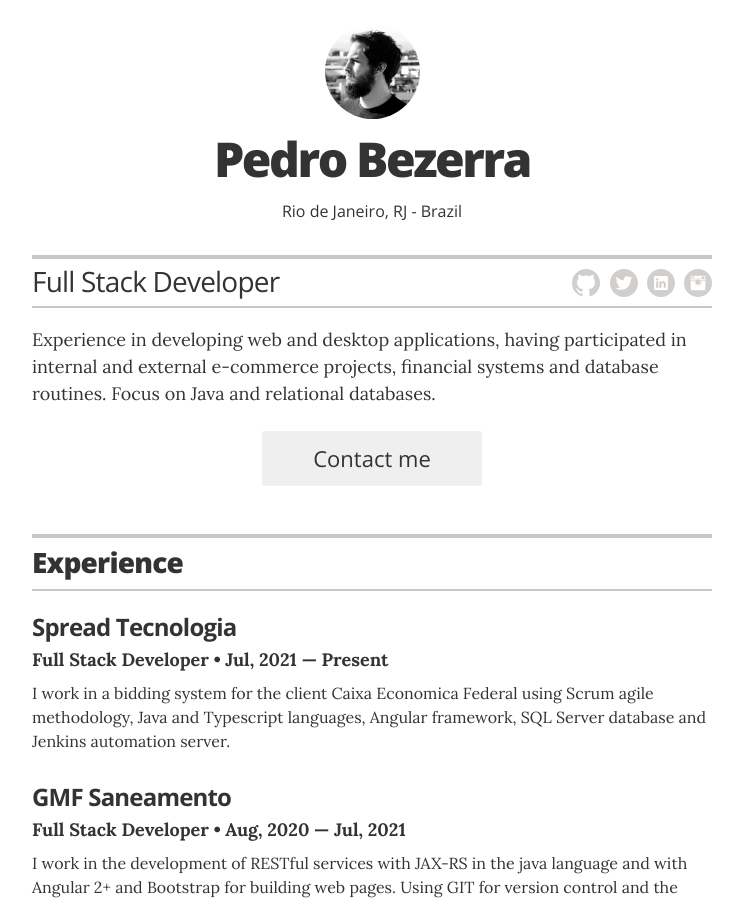
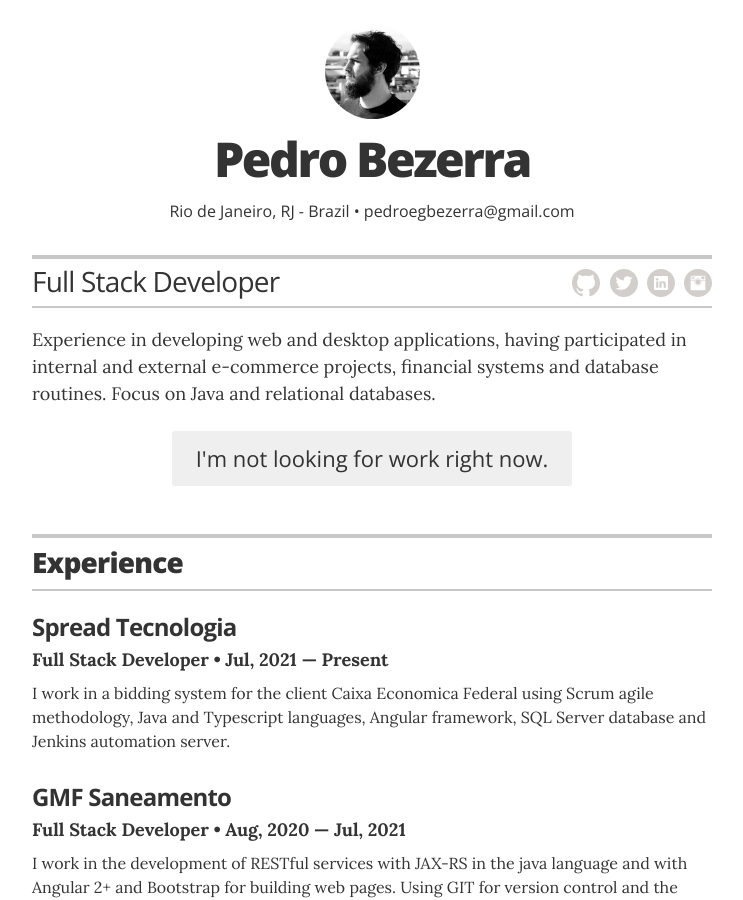
Before and after one commit to pedrobezerradev/pedrobezerradev.github.io, a Jekyll site: the page built from index.html, in a window 1280 px wide and 900 px high. Shown: the whole window, without its empty margins (268-1011 px from the left). Built offline with Jekyll 4.4.1, drawn with Linux system fonts in a browser that asks for light colours.

Commit message:
alterando header

```diff
--- a/_config.yml
+++ b/_config.yml
@@ -20,7 +20,7 @@ resume_contact_email:           "pedroegbezerra@gmail.com"
 resume_contact_telephone:       "XXXX-XXXXX"
 resume_contact_address:         "Rio de Janeiro, RJ - Brazil"
 
-resume_header_contact_info:     "Rio de Janeiro, RJ - Brazil"
+resume_header_contact_info:     "Rio de Janeiro, RJ - Brazil • pedroegbezerra@gmail.com"
 display_header_contact_info:    "true"
 
 resume_header_intro: "<p>Experience in developing web and desktop applications, having participated in internal and external e-commerce projects, financial systems and database routines. Focus on Java and relational databases.</p>"
@@ -29,7 +29,7 @@ resume_header_intro: "<p>Experience in developing web and desktop applications,
 # "no" to display an "I'm not looking for work" message,
 # or remove the resume_looking_for_work option entirely
 # to leave blank
-resume_looking_for_work:        "yes"
+resume_looking_for_work:        "no"
 
 # Decide which sections to use
 # comment out to hide
```
